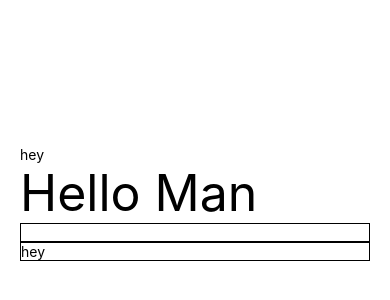
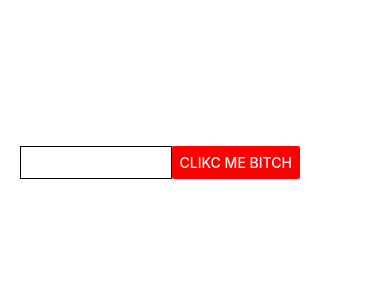
Before and after one commit to Alisher778/React-Native-Practice, a React Native app in the folder project01/: screen / in a window 390 px wide. Shown: the part 74-374 px from the top of the page. Built offline with nearby package versions, Linux system fonts and the light colour scheme.

Commit message:
added button

```diff
--- a/project01/App.js
+++ b/project01/App.js
@@ -1,31 +1,30 @@
 import React, {Component} from 'react';
-import {StyleSheet, Text, TextInput, View} from 'react-native';
+import {
+  Button,
+  StyleSheet,
+  Text,
+  TextInput,
+  View} from 'react-native';
 
 export default class App extends Component {
-  state = {input: 'hey', k: ''}
+  state = {input: '', k: ''}
 
   inputHandler = val => {
     this.setState({input: val});
   }
 
   value = (e) => {
-    alert(e.target.value)
+    this.setState({k: e.value})
+    alert(e)
   }
   render() {
     return(
       <View style={styles.font}>
         <Text>{this.state.input}</Text>
-        <Text style={styles.fontText}>
-          Hello Man
-        </Text>
-        <TextInput value="" onChange={this.value} style={styles.input} />
-        <TextInput
-			style={styles.input}
-			value={this.state.input}
-			onChangeText={this.inputHandler}
-			spellCheck={true}
-			autoCapitalize="sentences"
-		/>
+        <View style={{flexDirection: 'row', justifyContent: 'space-between', width: '80%'}}>
+          <TextInput value={this.state.input} onChangeText={this.inputHandler} style={styles.input}/>
+          <Button title="Clikc Me Bitch" color="red" style={styles.button}/>
+        </View>
       </View>
     );
   }
@@ -46,6 +45,16 @@ const styles = StyleSheet.create({
   input: {
     borderColor: '#000',
     borderStyle: 'solid',
-    borderWidth: 1
+    borderWidth: 1,
+    width: '70%'
+  },
+  button: {
+    borderStyle: 'solid',
+    borderColor: 'red',
+    borderWidth: 2,
+    backgroundColor: 'red',
+    width: '30%',
+    borderRadius: 8,
+    alignItems: 'center',
   }
 })
```
